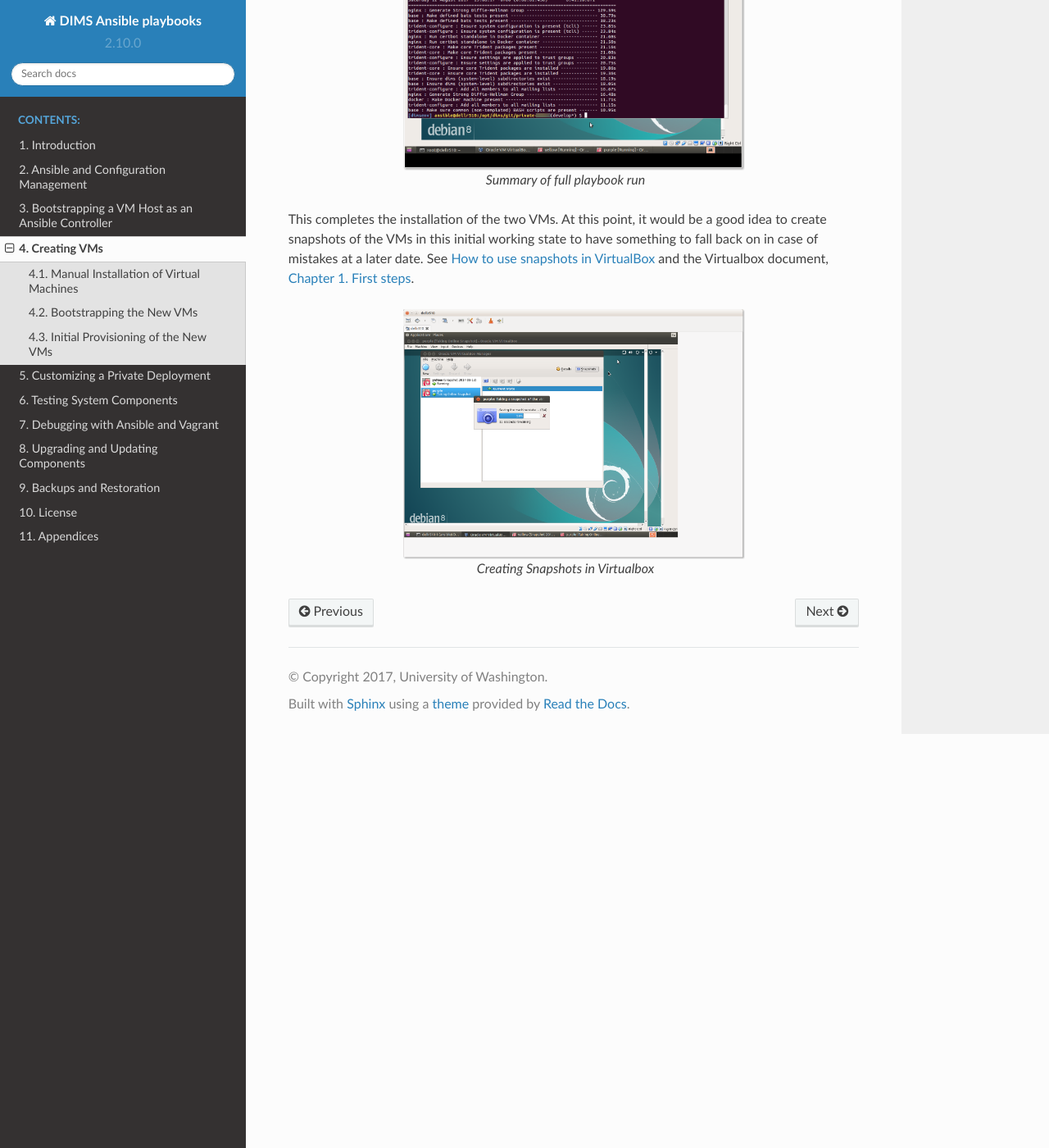
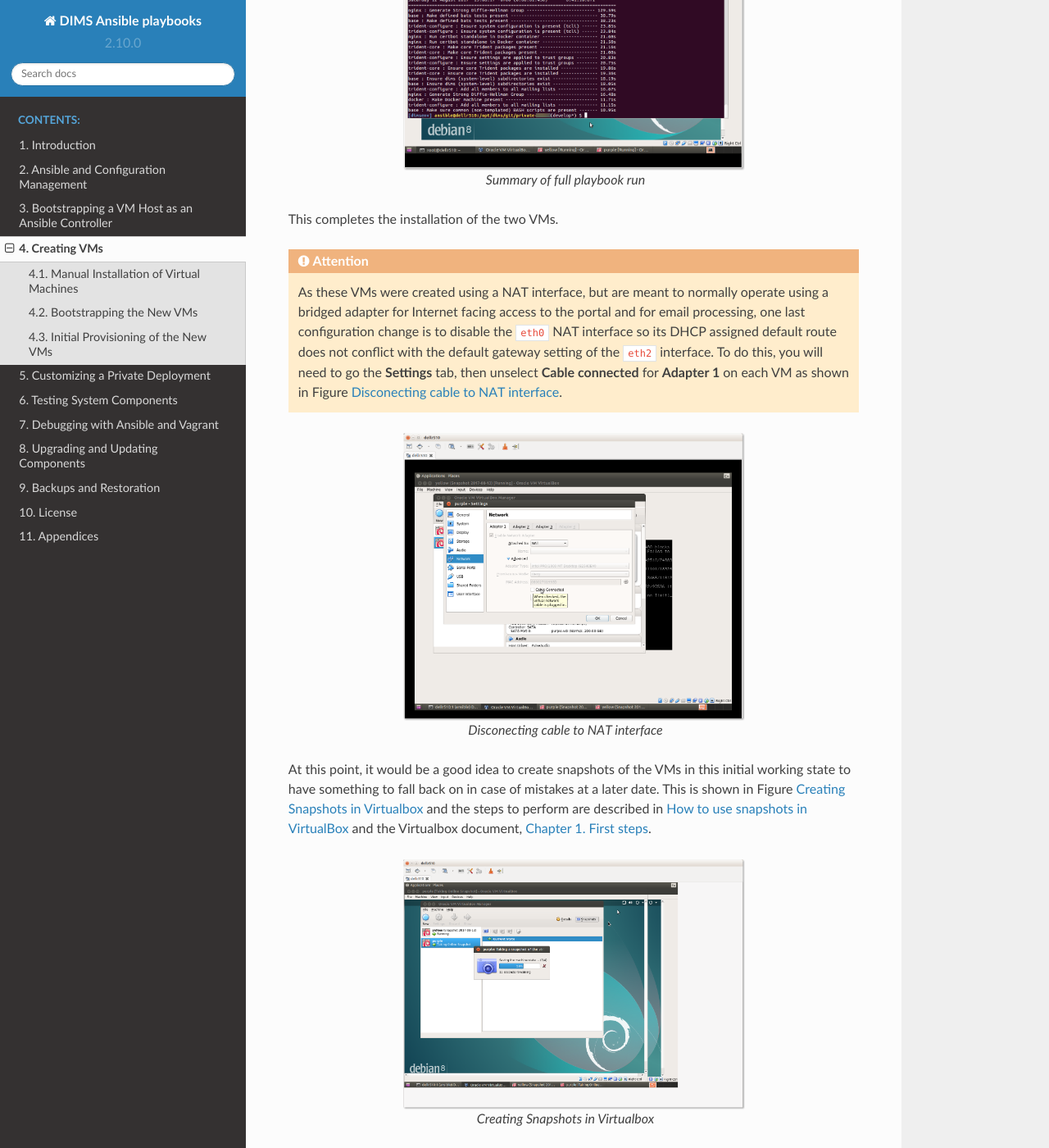
Before and after one commit to uw-dims/ansible-dims-playbooks, a Sphinx documentation site: the page built from docs/source/creatingvms.rst, in a window 1280 px wide and 1400 px high, scrolled down 8081 px. Shown: the whole window at 82% size. Built offline with Sphinx 7.4.7 and the Read the Docs theme 2.0.0, drawn with Linux system fonts in a browser that asks for light colours.

Commit message:
Add note about disconnecting Adapter 1 cable in VMs

```diff
--- a/docs/source/creatingvms.rst
+++ b/docs/source/creatingvms.rst
@@ -364,11 +364,36 @@
 
 ..
 
-This completes the installation of the two VMs. At this point, it
-would be a good idea to create snapshots of the VMs in this
-initial working state to have something to fall back on in
-case of mistakes at a later date.  See `How to use snapshots in VirtualBox`_
-and the Virtualbox document, `Chapter 1. First steps`_.
+This completes the installation of the two VMs.
+
+.. attention::
+
+    As these VMs were created using a NAT interface, but are meant to normally
+    operate using a bridged adapter for Internet facing access to the portal
+    and for email processing, one last configuration change is to disable the
+    ``eth0`` NAT interface so its DHCP assigned default route does not conflict with
+    the default gateway setting of the ``eth2`` interface. To do this, you will
+    need to go the **Settings** tab, then unselect **Cable connected** for
+    **Adapter 1** on each VM as shown in Figure :ref:`remmina_disconnect_eth0_cable`.
+
+..
+
+.. _remmina_disconnect_eth0_cable:
+
+.. figure:: images/remmina_disconnect_eth0_cable.png
+   :alt: Disconecting cable to NAT interface
+   :width: 60%
+   :align: center
+
+   Disconecting cable to NAT interface
+
+..
+
+At this point, it would be a good idea to create snapshots of the VMs in this
+initial working state to have something to fall back on in case of mistakes at
+a later date.  This is shown in Figure :ref:`remmina_snapshots` and the steps
+to perform are described in `How to use snapshots in VirtualBox`_ and the
+Virtualbox document, `Chapter 1. First steps`_.
 
 .. _remmina_snapshots:
 
```
Also changed, not shown: docs/source/images/remmina_disconnect_eth0_cable.png (added).
